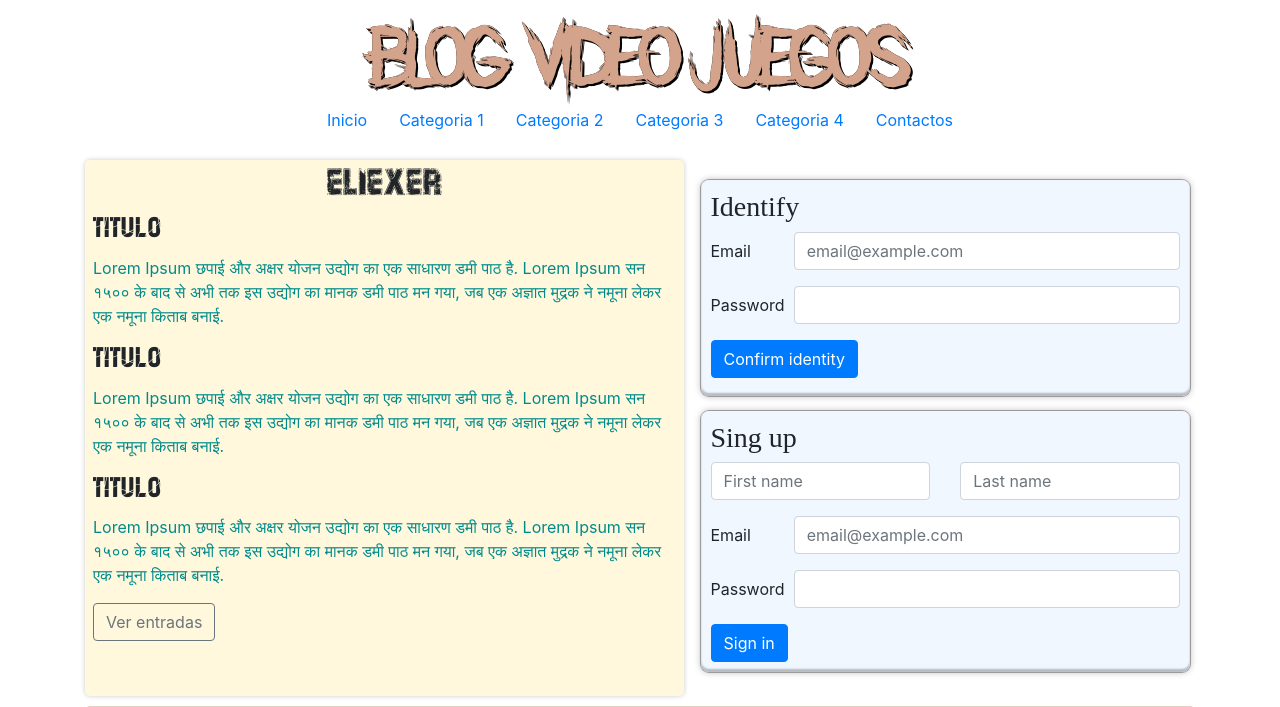
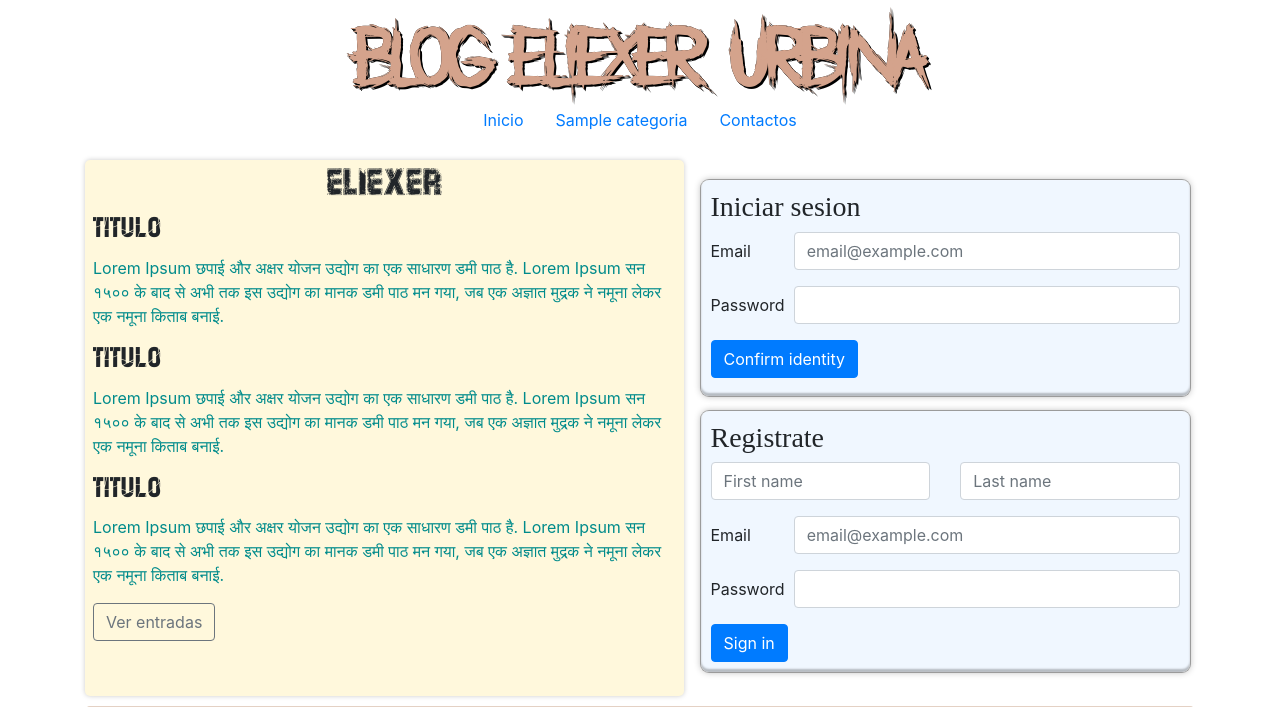
Before and after one commit to davidugarcia/inputmovies, a PHP site: page /inicio.php in a window 1280 px wide. Shown: the top 707 px of the page. Run offline with PHP 8.4, Linux system fonts and the light colour scheme; tables that the repository leaves empty or names only in its code hold one stand-in row (values such as "Sample post"); some libraries are stand-ins or nearby versions.

Commit message:
pedir database las categorias

```diff
--- a/include/encabezado.php
+++ b/include/encabezado.php
@@ -1,4 +1,5 @@
 <?php require_once 'conexion.php'; ?>
+<?php  require_once 'include/helper.php'; ?>
 
 <!DOCTYPE html>
 <html lang="en">
@@ -29,7 +30,7 @@
    <header id="cabecera" class="text-center">
 
       <h1 id="logo">
-         <a href="inicio.php">BLog video juegos</a>
+         <a href="inicio.php">BLog Eliexer Urbina</a>
       </h1>
 
    </header>
@@ -40,18 +41,23 @@
          <li class="nav-item">
             <a class="nav-link active" href="#">Inicio</a>
          </li>
-         <li class="nav-item">
-            <a class="nav-link" href="#">Categoria 1</a>
-         </li>
-         <li class="nav-item">
-            <a class="nav-link" href="#">Categoria 2</a>
-         </li>
-         <li class="nav-item">
-            <a class="nav-link" href="#">Categoria 3</a>
-         </li>
-         <li class="nav-item">
-            <a class="nav-link" href="#">Categoria 4</a>
-         </li>
+
+            <?php
+               // function con parametro de $con -- conexion.php
+					$categorias = conseguirCategorias($con);
+					if(!empty($categorias)):
+					while($category = mysqli_fetch_assoc($categorias)):
+				?>
+                  <li class="nav-item">
+                     <a class="nav-link" href="categoria.php?id=<?=$category['id']?>">
+                     <?=$category['nombre']?>
+                     </a>
+                  </li>
+            <?php
+               endwhile;
+               endif;
+				?>
+
          <li class="nav-item">
             <a class="nav-link" href="#">Contactos</a>
          </li>
--- a/include/formul.php
+++ b/include/formul.php
@@ -1,10 +1,5 @@
-  <?php  require_once 'include/helper.php'; ?>
-
    <!--formulario-->
    <aside class="sidebar">
-
-
-
 
       <?php if(isset($_SESSION['usuario'])): ?>
          <div id="usuario-logueado" class="bloque">
@@ -27,7 +22,7 @@
          <!--identificar-->
          <?php //if(!isset($_SESSION['usuario'])): ?>
          <div id="login" class="bloque">
-            <h3>Identify</h3>
+            <h3>Iniciar sesion</h3>
 
             <?php //alert de no estar registrado bien
                if(isset($_SESSION['error_login'])): ?>
@@ -59,7 +54,7 @@
          <!--registro-->
          <div id="registro" class="bloque">
 
-            <h3>Sing up</h3>
+            <h3>Registrate</h3>
 
             <!-- Mostrar errores -->
             <?php if(isset($_SESSION['errores']['general'])): ?>
--- a/include/helper.php
+++ b/include/helper.php
@@ -30,7 +30,7 @@ function borrarErrores(){
 function Errores(){
 	$borrar = false;
 
-	// Borrar error de identificar
+	// Borrar error de iniciar sesion
 	if(isset($_SESSION['error_login'])){
 		$_SESSION['error_login'] = null;
 		$borrado = true;
@@ -39,4 +39,18 @@ function Errores(){
 	return $borrar;
 };
 
+// function de categorias --- encabezado * base de datos tabla categorias
+function conseguirCategorias($conectar){
+	$sql = "SELECT * FROM categorias ORDER BY id ASC;";
+	$categorias = mysqli_query($conectar, $sql);
+
+	$resultado = array();
+
+	if($categorias && mysqli_num_rows($categorias) >= 1){
+		$resultado = $categorias;
+	}
+
+	return $resultado;
+}
+
 ?>
```
